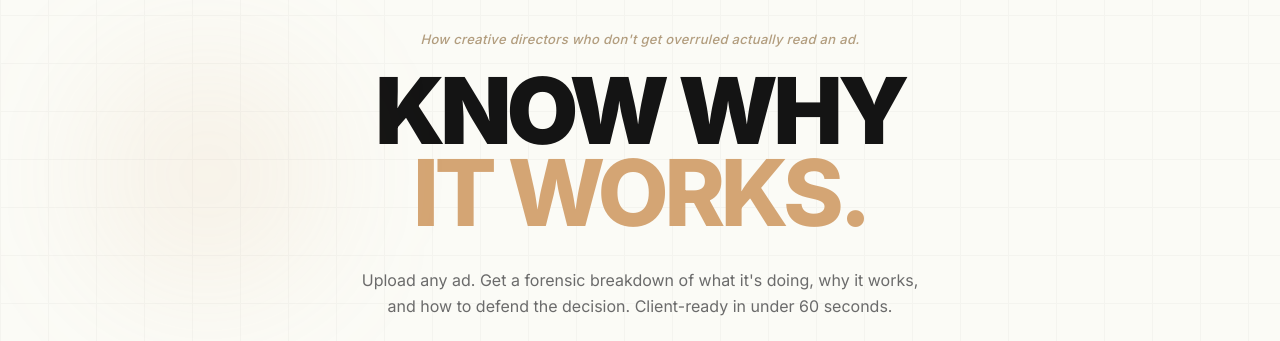
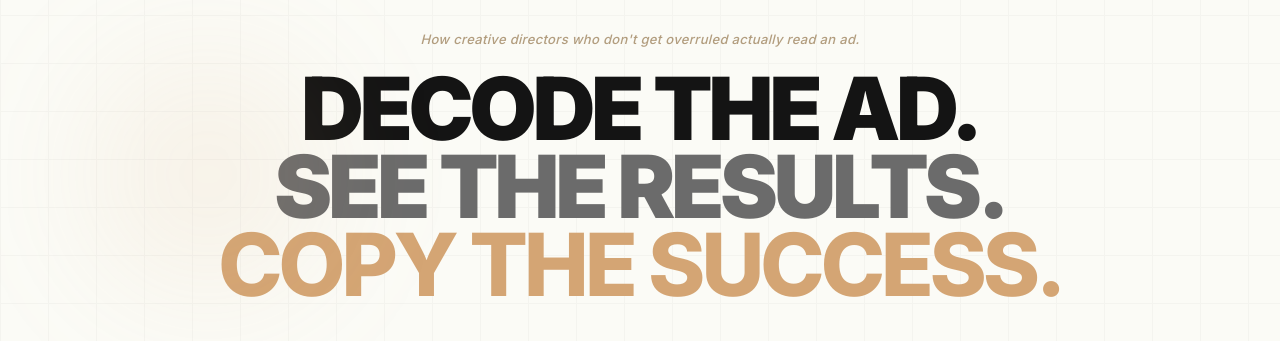
Before and after one commit to popvisly/visual-decompiler, a Next.js app: page / in a window 1280 px wide. Shown: the part 129-470 px from the top of the page. Built offline with nearby package versions, Linux system fonts and the light colour scheme; no server answers.

Commit message:
copy: 3-tier sequential hero rewrite
- Replace 'Know Why / It Works' with 'Decode the Ad. See the Results. Copy the Success.' on Homepage and Product page
- Align hero typography clamp values for 3-line stacking
- Maintain 'Hidden Door' methodology while grounding it in actionable creative outcomes

```diff
--- a/src/components/marketing/ContainerScrollHero.tsx
+++ b/src/components/marketing/ContainerScrollHero.tsx
@@ -64,9 +64,10 @@ export default function ContainerScrollHero() {
                                     </p>
 
                                     {/* Give Them a Superpower — H1 */}
-                                    <h1 className="mt-5 text-[clamp(56px,7.2vw,112px)] font-black uppercase leading-[0.9] tracking-[-0.05em] text-[#141414]">
-                                        <span className="block">Know Why</span>
-                                        <span className="block font-extrabold text-[#D4A574]">It Works.</span>
+                                    <h1 className="mt-5 text-[clamp(42px,6.8vw,104px)] font-black uppercase leading-[0.9] tracking-[-0.05em] text-[#141414]">
+                                        <span className="block">Decode the Ad.</span>
+                                        <span className="block text-[#6B6B6B]">See the Results.</span>
+                                        <span className="block font-extrabold text-[#D4A574]">Copy the Success.</span>
                                     </h1>
 
                                     {/* Give Them a Superpower — sub-headline */}
--- a/src/components/product/ProductHero.tsx
+++ b/src/components/product/ProductHero.tsx
@@ -29,8 +29,8 @@ export default function ProductHero() {
                         <p className="text-[10px] font-bold uppercase tracking-[0.34em] text-black/30">Module: Core_Workflow</p>
                     </div>
 
-                    <h1 className="max-w-[15ch] text-[clamp(48px,7.5vw,96px)] font-black uppercase leading-[0.9] tracking-[-0.04em] text-[#141414]">
-                        Know Why<br />It Works.
+                    <h1 className="max-w-[15ch] text-[clamp(42px,7vw,96px)] font-black uppercase leading-[0.9] tracking-[-0.04em] text-[#141414]">
+                        Decode the Ad.<br />See the Results.<br />Copy the Success.
                     </h1>
 
                     <div className="mt-10 max-w-[880px] rounded-[2.5rem] border border-black/5 bg-white p-10 shadow-[0_20px_50px_rgba(0,0,0,0.03)] lg:p-12">
```
